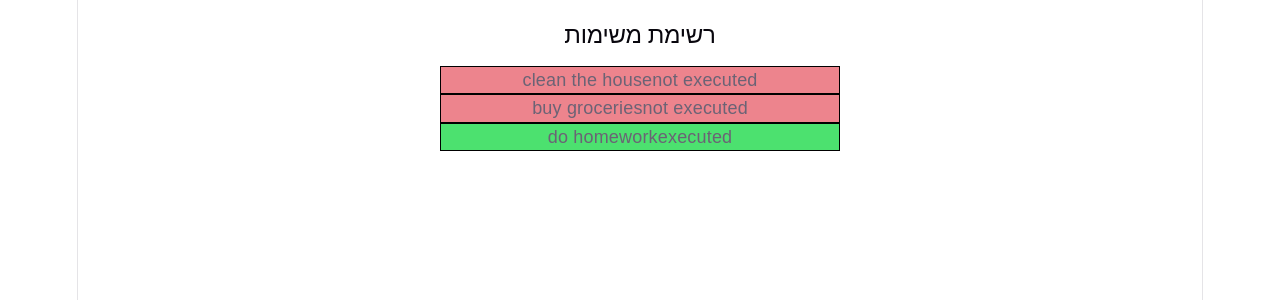
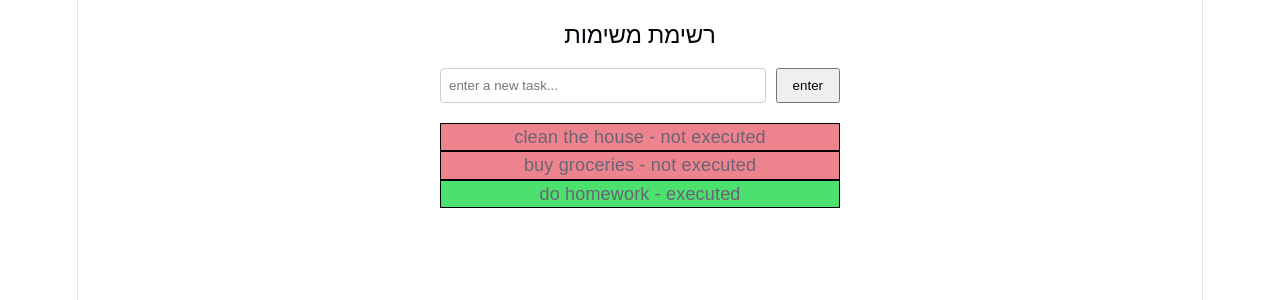
Before and after one commit to Miryam-Choor/React.complex-state-data-flow, a React (Vite) app: page / in a window 1280 px wide. Shown: the top 300 px of the page. Built offline with nearby package versions, Linux system fonts and the light colour scheme.

Commit message:
add form and state to dynamically add new tasks and create css file

```diff
--- a/src/TodoItem/TodoItem.jsx
+++ b/src/TodoItem/TodoItem.jsx
@@ -6,7 +6,7 @@ function TodoItem({ title, completed }) {
     <li className={`todo-item ${completed ? 'completed' : ''}`}>
       <span>{title}</span>
       <span className="todo-status">
-        {completed ? 'executed' : 'not executed'}
+        {completed ? ' - executed' : ' - not executed'}
       </span>
     </li>
   );
--- /dev/null
+++ b/src/TodoList/TodoList.css
@@ -0,0 +1,33 @@
+.todo-container {
+padding: 20px;
+font-family: Arial, sans-serif;
+max-width: 400px;
+margin: 0 auto;
+}
+
+.todo-title {
+text-align: center;
+margin-bottom: 20px;
+}
+
+.todo-form {
+margin-bottom: 20px;
+display: flex;
+gap: 10px;
+}
+
+.todo-input {
+flex: 1;
+padding: 8px;
+border-radius: 4px;
+border: 1px solid #ccc;
+}
+
+.todo-button {
+padding: 8px 15px;
+cursor: pointer;
+}
+
+.todo-list {
+padding: 0;
+}
--- a/src/TodoList/TodoList.jsx
+++ b/src/TodoList/TodoList.jsx
@@ -1,25 +1,53 @@
 import React, { useState } from 'react';
 import TodoItem from '../TodoItem/TodoItem';
+import './TodoList.css';
+
 
 function TodoList() {
-  // אתחול מערך המשימות עם לפחות 3 משימות ואובייקטים המכילים id, title, completed
   const [tasks, setTasks] = useState([
     { id: 1, title: "clean the house", completed: false },
     { id: 2, title: "buy groceries", completed: false },
     { id: 3, title: "do homework", completed: true }
   ]);
 
+  const [newTaskTitle, setNewTaskTitle] = useState("");
+
+  const addTask = (t) => {
+    t.preventDefault();
+
+    if (newTaskTitle.trim() === "")
+        return;
+
+    const newTask = {
+      id: Date.now(),
+      title: newTaskTitle,
+      completed: false
+    };
+
+    setTasks([...tasks, newTask]);
+
+    setNewTaskTitle("");
+  };
+
  return (
-    <div style={{ padding: '20px', fontFamily: 'Arial', maxWidth: '400px', margin: '0 auto' }}>
-      <h2>רשימת משימות</h2>
-      <ul style={{ padding: 0 }}>
-        {tasks.map((task) => (
+    <div className="todo-container">
+      <h2 className="todo-title">רשימת משימות</h2>
+
+      <form onSubmit={addTask} className="todo-form">
+          <input type="text" placeholder="enter a new task..." value={newTaskTitle}
+          onChange={(e) => setNewTaskTitle(e.target.value)} className="todo-input"
+          />
+          <button type="submit" className="todo-button">enter</button>
+      </form>
+
+      <ul className="todo-list">
+          {tasks.map((task) => (
           <TodoItem
-            key={task.id}
-            title={task.title}
-            completed={task.completed}
+              key={task.id}
+              title={task.title}
+              completed={task.completed}
           />
-        ))}
+          ))}
       </ul>
     </div>
   );
```
